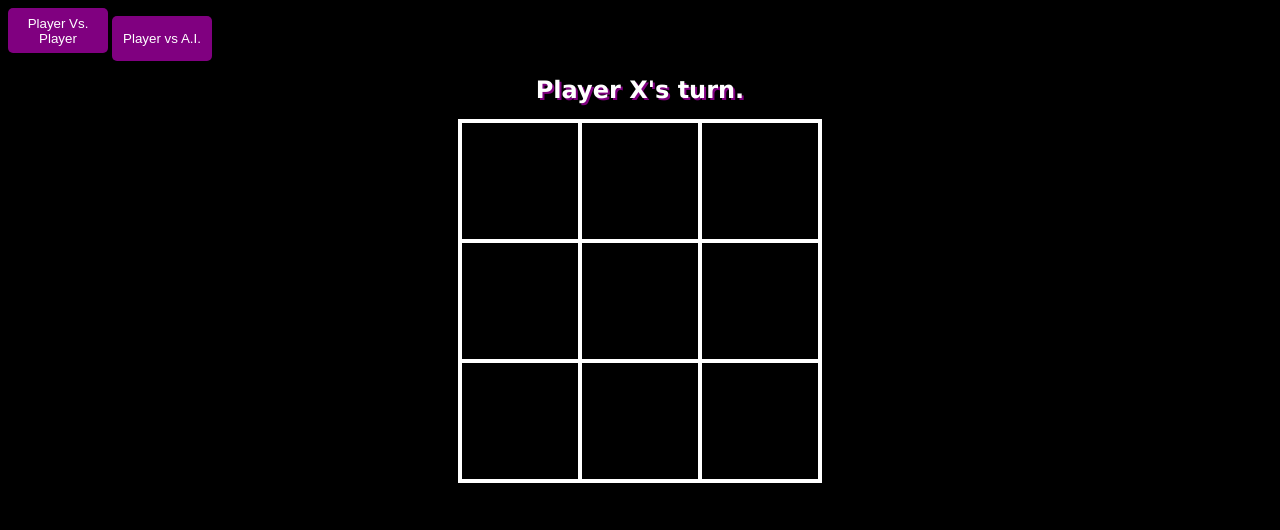
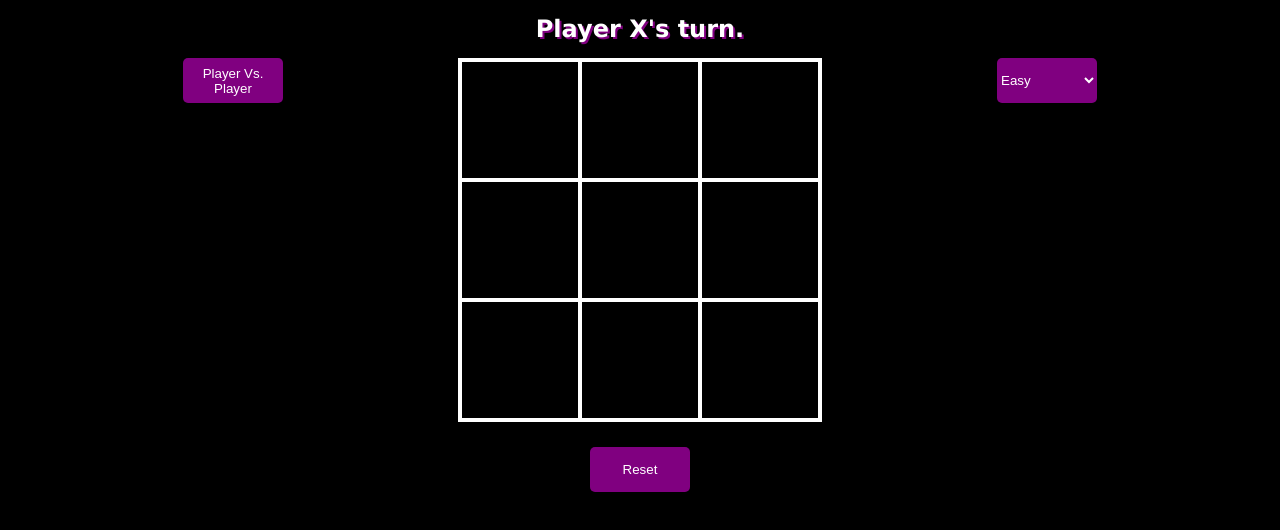
Before and after one commit to Cooper-Adams/Tic-Tac-Toe, a plain HTML site: page index.html in a window 1280 px wide. Drawn offline with Linux system fonts and the light colour scheme.

Commit message:
Added impossible difficulty button.

```diff
--- a/index.html
+++ b/index.html
@@ -9,13 +9,10 @@
     <link rel = "stylesheet" href="stylesheet.css">
 </head>
 <body>
+    <h2 class = "messageDisplay">Player X's turn.</h2>
 
-    <div class="buttonWrapper">
+    <div class = "contentWrapper">
         <button class="vsPlayer">Player Vs. Player</button>
-        <button class="vsAI">Player vs A.I.</button>
-    </div>
-
-    <h2 class = "messageDisplay">Player X's turn.</h2>
 
         <div class = "gameBoard">
             <div class="square" id = "0"></div>
@@ -28,5 +25,16 @@
             <div class="square" id = "7"></div>
             <div class="square" id = "8"></div>
         </div>
+
+        <select class = "vsAI">
+                <option value="0" class = "easy">Easy</option>
+                <option value="1" class = "medium">Medium</option>
+                <option value="2" class = "hard">Hard</option>
+                <option value="3" class = "impossible">Impossible</option>
+        </select>
+
+    </div>
+
+    <button class="reset">Reset</button>
 </body>
 </html>
```
Lines whose indentation alone changed are shown as unchanged.
